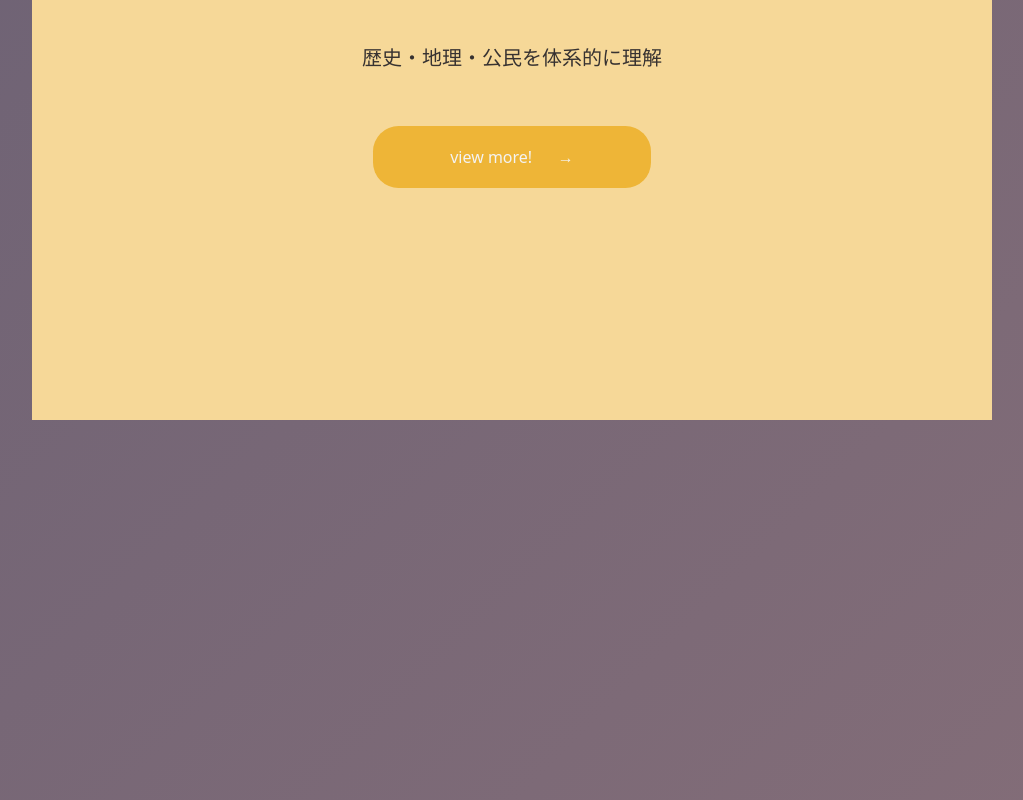
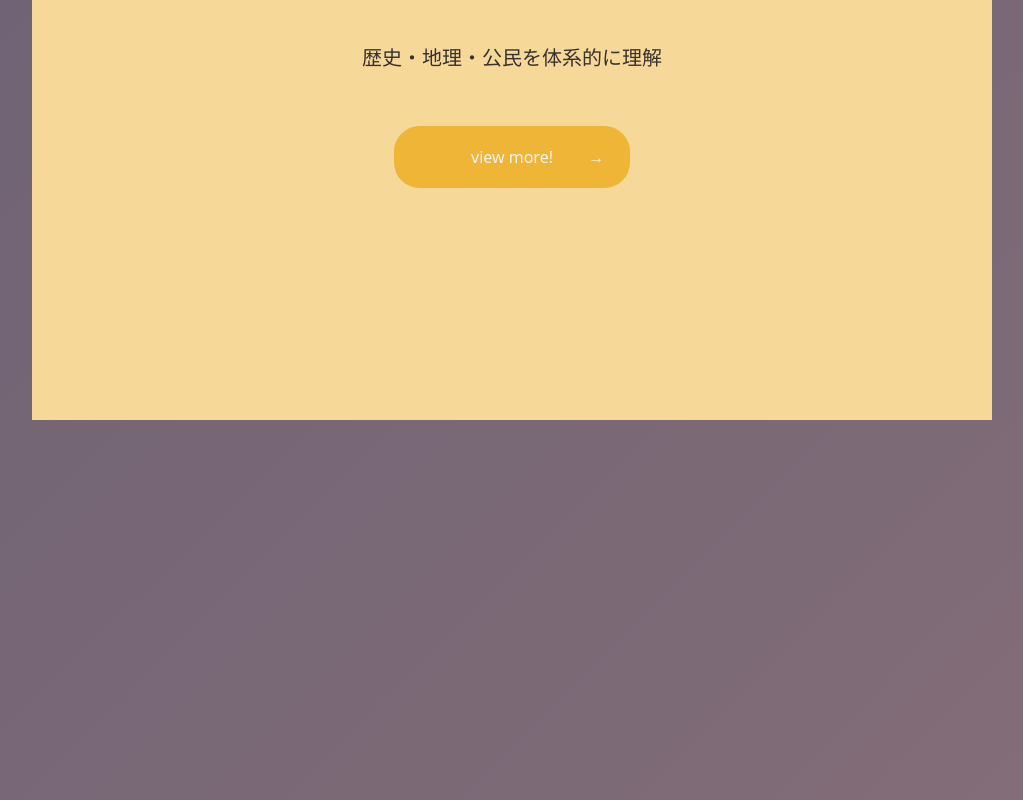
Before and after one commit to mon226/textBook, a Next.js app: page / in a window 1280 px wide. Shown: the part 1180-1980 px from the top of the page, without its empty margins (128-1151 px from the left). Built offline with nearby package versions, Linux system fonts and the light colour scheme.

Commit message:
フッターを通常スクロールに変更、矢印位置を右端に固定

```diff
--- a/app/globals.css
+++ b/app/globals.css
@@ -312,7 +312,6 @@ p {
 
 /* Footer */
 footer {
-  background-color: var(--gray);
   color: var(--text-2);
   padding: clamp(2rem, 5vw, 3rem) 0;
 }
--- a/app/page.tsx
+++ b/app/page.tsx
@@ -144,11 +144,11 @@ export default function Home() {
                   <p className="text-primary mb-[4vw]" style={{ fontSize: 'clamp(1rem, 2.5vw, 1.25rem)' }}>{subject.description}</p>
                   <Link
                     href={subject.href}
-                    className={`inline-flex items-center justify-between ${subject.color} px-[6vw] py-[1.5vw] rounded-[2vw] text-secondary font-medium transition-all duration-300 hover:opacity-80`}
+                    className={`inline-flex items-center ${subject.color} px-[6vw] py-[1.5vw] rounded-[2vw] text-secondary font-medium transition-all duration-300 hover:opacity-80 relative`}
                     style={{ fontSize: 'clamp(0.875rem, 2vw, 1rem)', minWidth: '200px' }}
                   >
                     <span>view more!</span>
-                    <span className="ml-[2vw]">→</span>
+                    <span className="absolute right-[2vw]">→</span>
                   </Link>
                 </div>
               </div>
@@ -158,7 +158,7 @@ export default function Home() {
       </div>
 
       {/* Footer - Normal position */}
-      <footer className="relative min-h-screen flex flex-col justify-center" style={{ backgroundColor: 'var(--gray)', zIndex: 50 }}>
+      <footer className="relative min-h-screen flex flex-col justify-center bg-gradient-main" style={{ zIndex: 50 }}>
         <div className="container-wrapper py-[5vw]">
           <div className="grid grid-cols-1 md:grid-cols-2 gap-[5vw]">
             <div>
```
